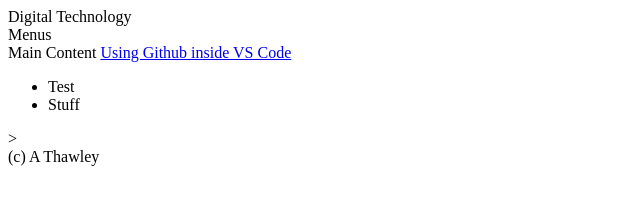
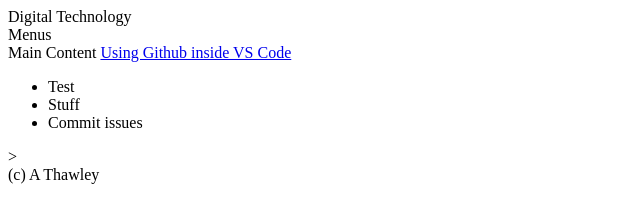
Before and after one commit to athawley/website-digital-technology, a plain HTML site: page index.html in a window 1280 px wide. Shown: the whole page, without its empty margins (0-640 px from the left). Drawn offline with Linux system fonts and the light colour scheme.

Commit message:
Commit challenges, use vs code source control

```diff
--- a/index.html
+++ b/index.html
@@ -15,6 +15,7 @@
          <ul>
             <li>Test</li>
             <li>Stuff</li>
+            <li>Commit issues</li>
          </ul>>
       </main>
       <footer>
```
